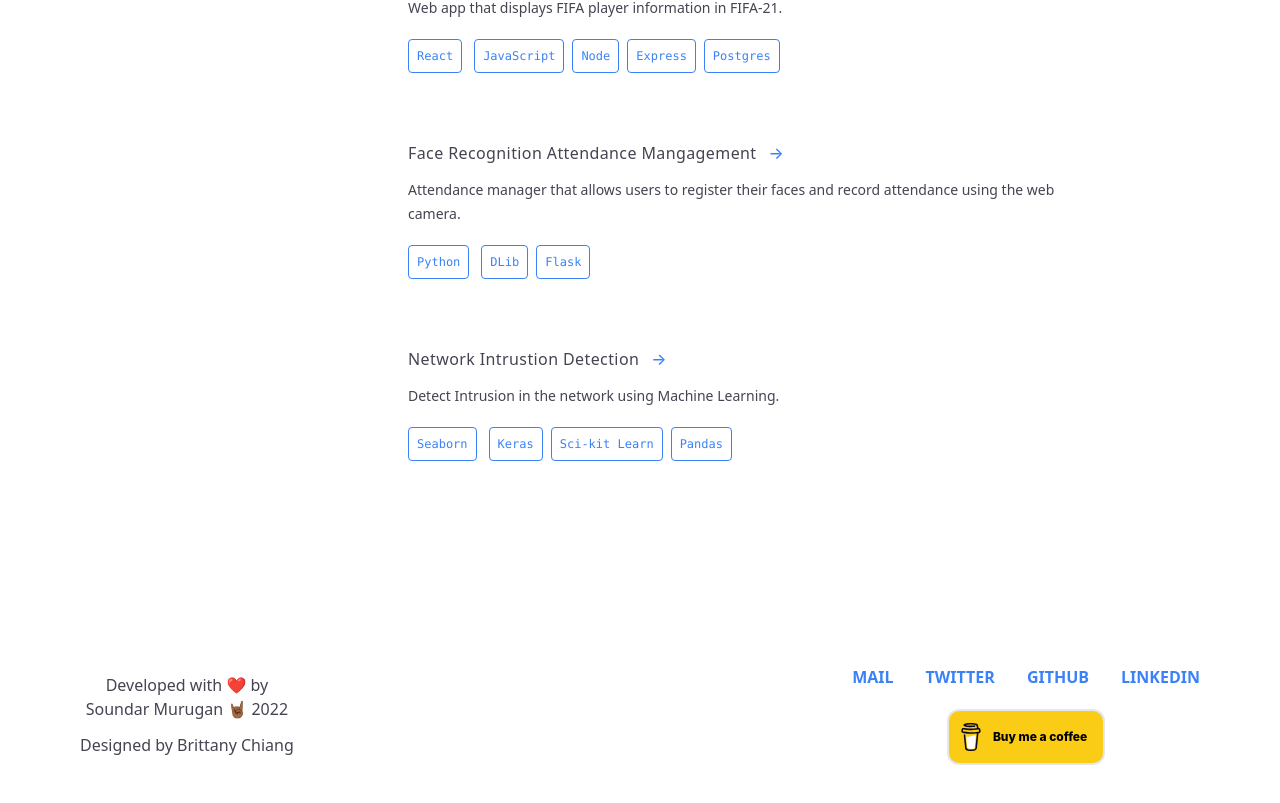
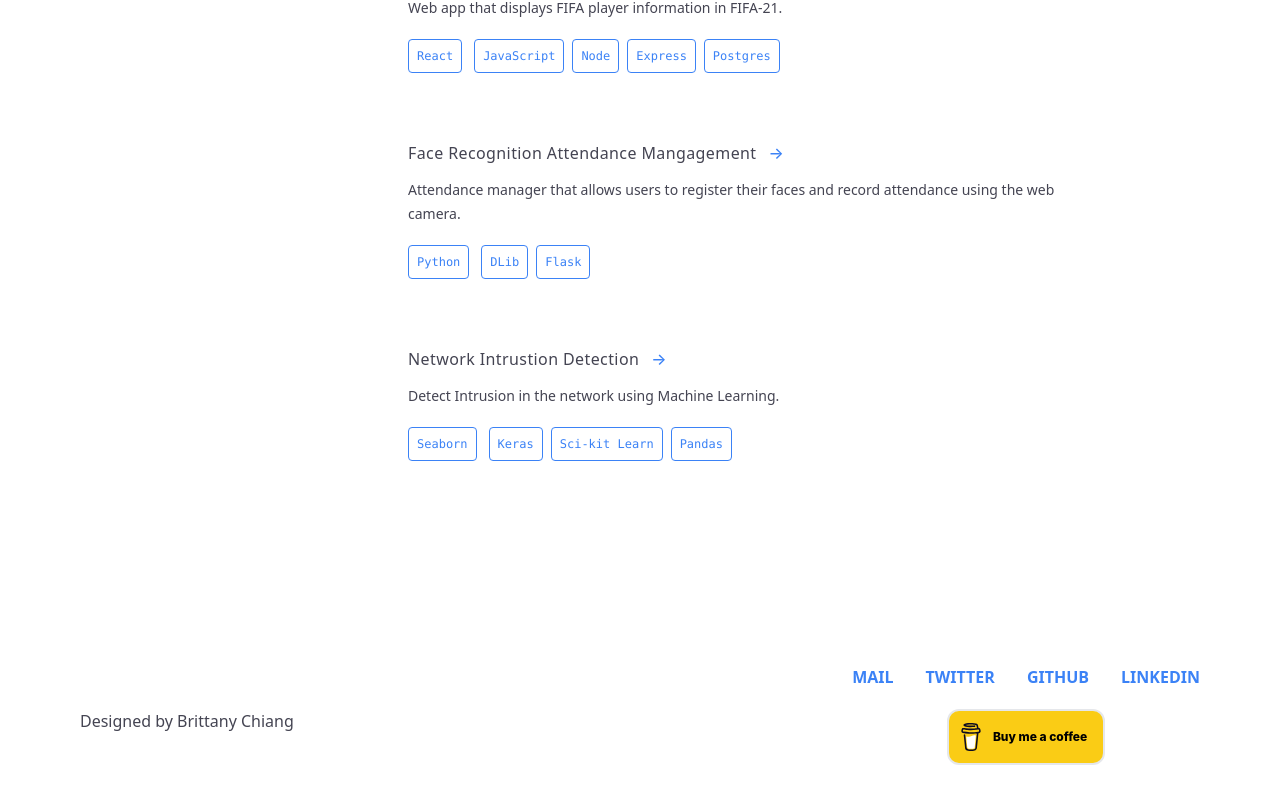
Before and after one commit to soundarzozm/portfolio, a Next.js app: page / in a window 1280 px wide. Shown: the part 2299-3102 px from the top of the page. Built offline with nearby package versions, Linux system fonts and the light colour scheme.

Commit message:
removed my stuff from footer

```diff
--- a/app/Footer.tsx
+++ b/app/Footer.tsx
@@ -3,8 +3,8 @@ export default function Footer() {
 		<>
 			<footer className='px-20 py-14 md:flex justify-between items-center'>
 				<div className='text-center font-extralight'>
-					<p>Developed with ❤️ by</p>
-					<p>Soundar Murugan 🤘🏾 2022</p>
+					{/* <p>Developed with ❤️ by</p>
+					<p>Soundar Murugan 🤘🏾 2022</p> */}
 					<p className='mt-3'>
 						Designed by{' '}
 						<a
```
